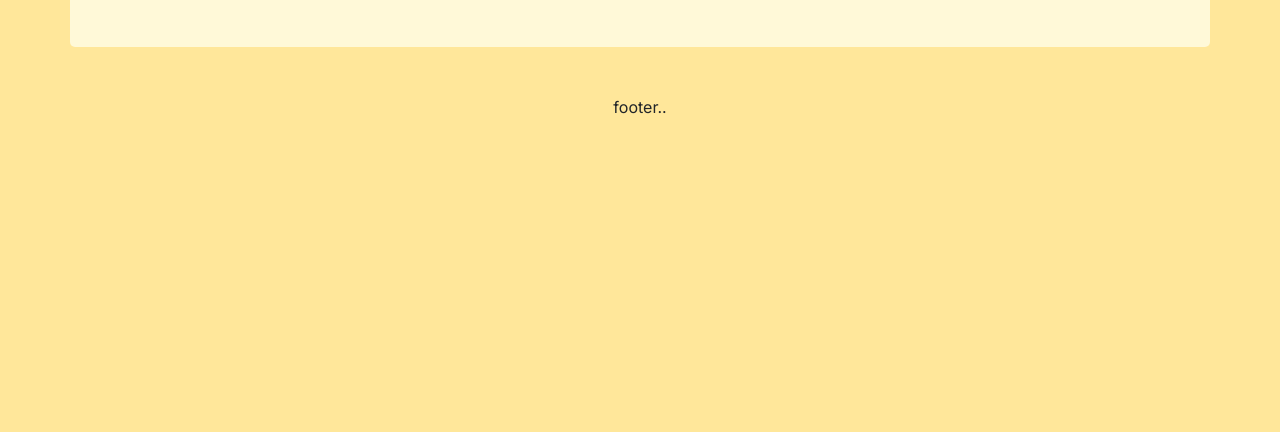
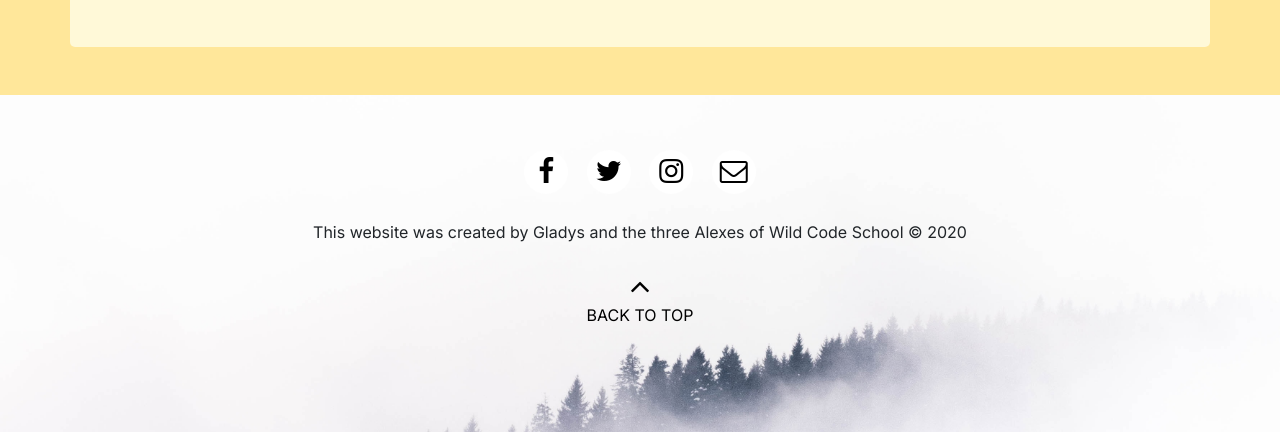
Before and after one commit to gladys-pascual/cheese-website, a plain HTML site: page blog-2.html in a window 1280 px wide. Shown: the part 1049-1481 px from the top of the page. Before the commit the page ends 1184 px from the top, so only its background shows below. Drawn offline with nearby package versions, Linux system fonts and the light colour scheme.

Commit message:
footer version to be merged

```diff
--- a/blog-2.html
+++ b/blog-2.html
@@ -127,7 +127,7 @@
           alt="image of a beach in Sardinia" />
       </div>
       <div class="col-12 col-sm-4 col-md-3 col-lg-2">
-        <img class="w-100" src="images/blog-2/casu-marzu-cream.jpg" data-target="#carouselExample" data-slide-to="3"
+        <img class="w-100" src="images/blog-2/casu-marzu-cream.jpg" data-target="#carouselExample" data-slide-to="4"
           alt="creamed casu marzu" />
       </div>
     </div>
@@ -187,9 +187,48 @@
     </div>
   </div>
 
-  <footer>
-    <p>footer..</p>
+  <footer id="footer-section">
+    <div class="container">
+      <div class="footer-socials-section">
+        <ul class="footer-socials">
+          <li>
+            <a href="https://www.facebook.com/" target="_blank">
+              <i class="fa fa-facebook "></i>
+            </a>
+          </li>
+          <li>
+            <a href="https://www.twitter.com/" target="_blank">
+              <i class="fa fa-twitter "></i>
+            </a>
+          </li>
+          <li>
+            <a href="https://www.instagram.com/" target="_blank">
+              <i class="fa fa-instagram "></i>
+            </a>
+          </li>
+          <li>
+            <a href="contact-us.html">
+              <i class="fa fa-envelope-o"></i>
+            </a>
+          </li>
+        </ul>
+      </div>
+      <div class="copyright">
+        <p>This website was created by Gladys and the three Alexes of Wild Code School &#169; 2020</p>
+      </div>
+
+      <div class="go-to-top-parent">
+        <a href="#" class="go-to-top">
+          <span>
+            <i class="fa fa-angle-up"></i>
+            <br>
+            back to top
+          </span>
+        </a>
+      </div>
+    </div>
   </footer>
+
   <!-- Optional JavaScript -->
   <!-- jQuery first, then Popper.js, then Bootstrap JS -->
   <script src="https://code.jquery.com/jquery-3.4.1.slim.min.js"
--- a/css/styles-blog.css
+++ b/css/styles-blog.css
@@ -9,6 +9,7 @@ body {
 
 .blog-post-background{
   background-color: #FFF9D8;
+  /* background-color: #fffef0; */
   border-radius: 5px;
 }
 
@@ -185,7 +186,6 @@ h5,
   }
 
   .modal-dialog {
-    /* max-width: 850px; */
     max-width: 60vw;
   }
 }
--- a/css/styles-global.css
+++ b/css/styles-global.css
@@ -2,7 +2,6 @@
 
 *{
   font-family: 'Inter', sans-serif;
-
 }
 
 .navbar {
@@ -21,7 +20,7 @@ nav {
   padding: 30px  30px;
 }
 
-/* Footer style */
+/******************** Footer style ***************************/
 #footer-section{
   background-color: #fffef0;
 	background-image: url(../img/img-contact/mads-schmidt-rasmussen-6YmzwamGzCg-unsplash.jpg);
```
Also changed, not shown: blog-3.html (+42 -3 lines), blog-4.html (+42 -3 lines), 1 other file.
